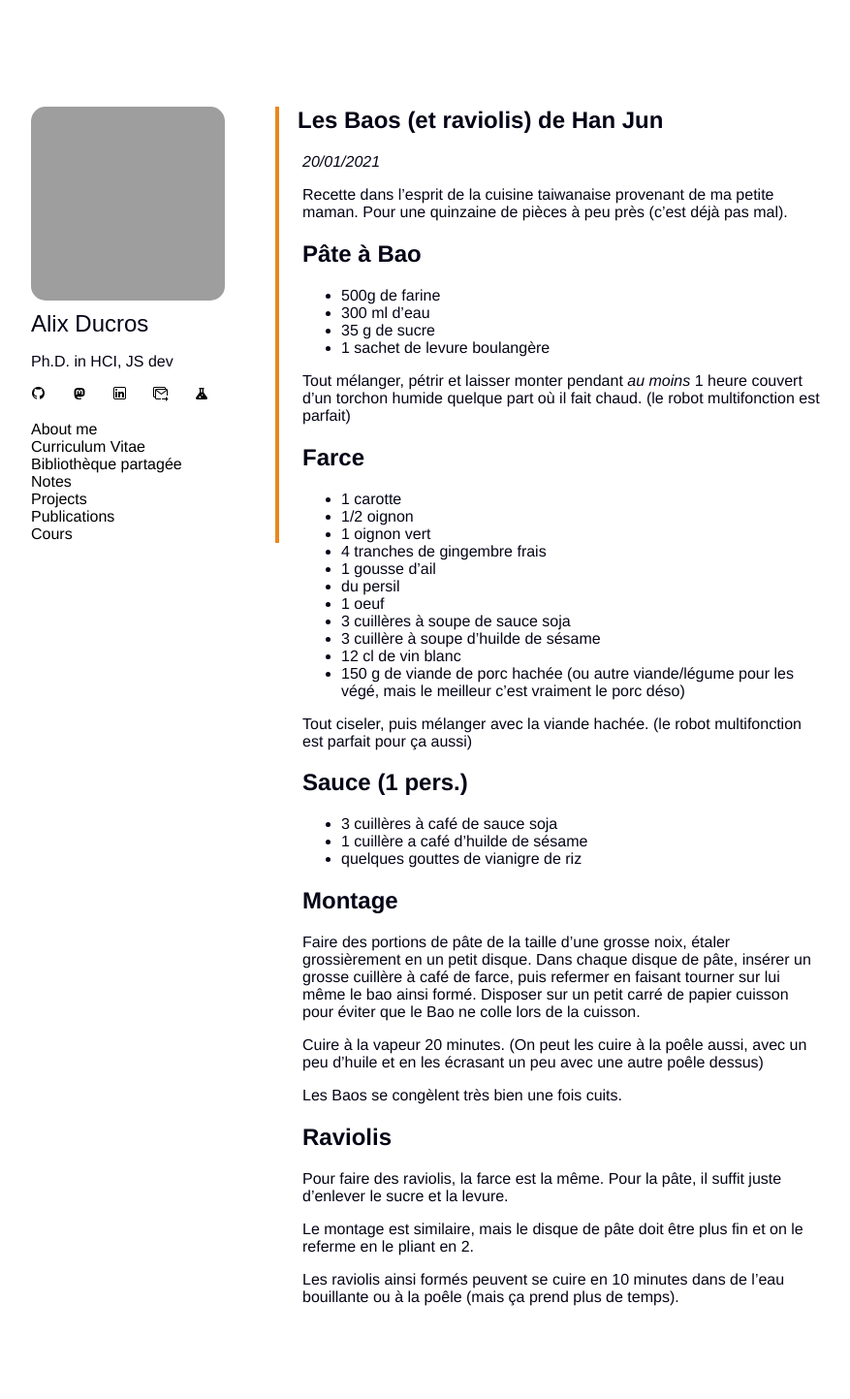
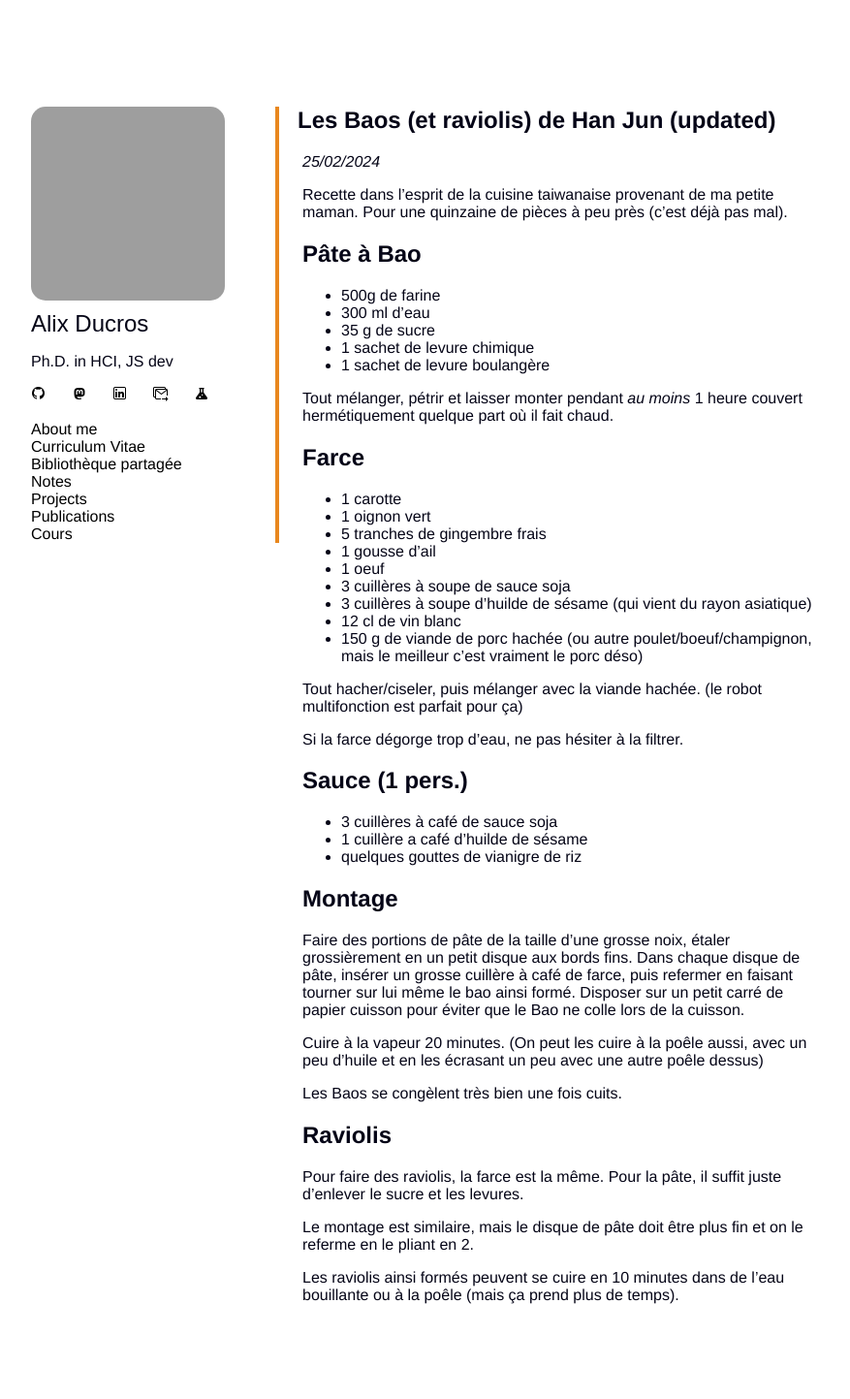
Before and after one commit to Karalix/Karalix.github.io, a Jekyll site: the page built from _notes/bao.md, in a window 1280 px wide. Shown: the whole page at 97% size, without its empty margins (72-949 px from the left). Built offline with Jekyll 4.4.1, drawn with Linux system fonts in a browser that asks for light colours; some web fonts are replaced; comment, search, counter and statistics services are not loaded; grey boxes are pictures that could not be loaded.

Commit message:
Mise à jour des recettes de BAO

```diff
--- a/_notes/bao.md
+++ b/_notes/bao.md
@@ -1,7 +1,7 @@
 ---
-title: "Les Baos (et raviolis) de Han Jun"
+title: "Les Baos (et raviolis) de Han Jun (updated)"
 layout: article
-date: "20/01/2021"
+date: "25/02/2024"
 ---
 
 Recette dans l'esprit de la cuisine taiwanaise provenant de ma petite maman. Pour une quinzaine de pièces à peu près (c'est déjà pas mal).
@@ -11,26 +11,27 @@ Recette dans l'esprit de la cuisine taiwanaise provenant de ma petite maman. Pou
 * 500g de farine
 * 300 ml d'eau
 * 35 g de sucre
+* 1 sachet de levure chimique
 * 1 sachet de levure boulangère
 
-Tout mélanger, pétrir et laisser monter pendant _au moins_ 1 heure couvert d'un torchon humide quelque part où il fait chaud. (le robot multifonction est parfait)
+Tout mélanger, pétrir et laisser monter pendant _au moins_ 1 heure couvert hermétiquement quelque part où il fait chaud.
 
 
 ## Farce
 
 * 1 carotte
-* 1/2 oignon
 * 1 oignon vert
-* 4 tranches de gingembre frais
+* 5 tranches de gingembre frais
 * 1 gousse d'ail
-* du persil
 * 1 oeuf
 * 3 cuillères à soupe de sauce soja
-* 3 cuillère à soupe d'huilde de sésame
+* 3 cuillères à soupe d'huilde de sésame (qui vient du rayon asiatique)
 * 12 cl de vin blanc
-* 150 g de viande de porc hachée (ou autre viande/légume pour les végé, mais le meilleur c'est vraiment le porc déso)
+* 150 g de viande de porc hachée (ou autre poulet/boeuf/champignon, mais le meilleur c'est vraiment le porc déso)
 
-Tout ciseler, puis mélanger avec la viande hachée. (le robot multifonction est parfait pour ça aussi)
+Tout hacher/ciseler, puis mélanger avec la viande hachée. (le robot multifonction est parfait pour ça)
+
+Si la farce dégorge trop d'eau, ne pas hésiter à la filtrer.
 
 ## Sauce (1 pers.)
 
@@ -40,7 +41,7 @@ Tout ciseler, puis mélanger avec la viande hachée. (le robot multifonction est
 
 ## Montage
 
-Faire des portions de pâte de la taille d'une grosse noix, étaler grossièrement en un petit disque.
+Faire des portions de pâte de la taille d'une grosse noix, étaler grossièrement en un petit disque aux bords fins.
 Dans chaque disque de pâte, insérer un grosse cuillère à café de farce, puis refermer en faisant tourner sur lui même le bao ainsi formé.
 Disposer sur un petit carré de papier cuisson pour éviter que le Bao ne colle lors de la cuisson.
 
@@ -50,7 +51,7 @@ Les Baos se congèlent très bien une fois cuits.
 
 ## Raviolis
 
-Pour faire des raviolis, la farce est la même. Pour la pâte, il suffit juste d'enlever le sucre et la levure.
+Pour faire des raviolis, la farce est la même. Pour la pâte, il suffit juste d'enlever le sucre et les levures.
 
 Le montage est similaire, mais le disque de pâte doit être plus fin et on le referme en le pliant en 2.
 
```
